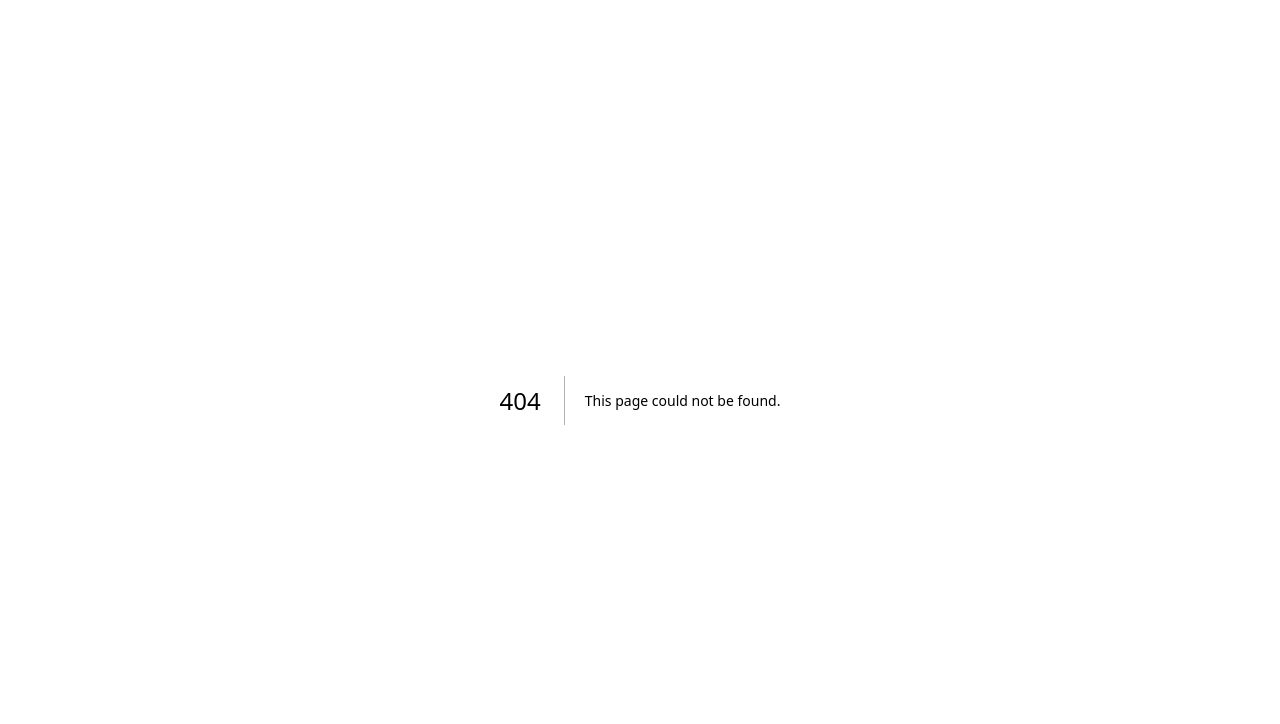
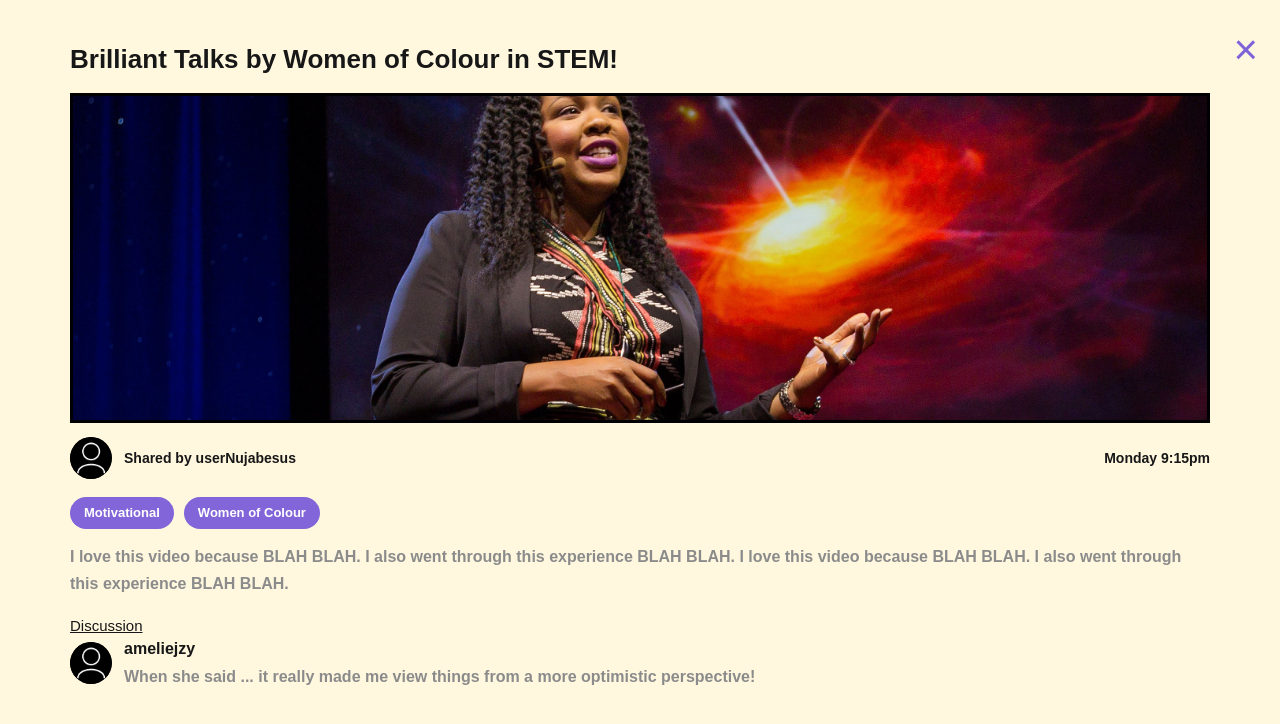
Before and after one commit to nujabesus/stemsista, a Next.js app: page /Media in a window 1280 px wide. Before the commit this address had no page. Shown: the top 724 px of the page. Built offline with nearby package versions, Linux system fonts and the light colour scheme.

Commit message:
added media page UI and popup component

```diff
--- /dev/null
+++ b/app/Media/media.css
@@ -0,0 +1,99 @@
+.media-page {
+  min-height: 100vh;
+  background: white;
+  padding: 0;
+  font-family: Arial, sans-serif;
+}
+
+.media-card {
+  width: 100vw;
+  min-height: 100vh;
+  background: #fff8df;
+  padding: 40px 70px;
+  position: relative;
+  overflow-y: auto;
+}
+
+.close-button {
+  position: absolute;
+  top: 18px;
+  right: 22px;
+  border: none;
+  background: transparent;
+  color: #7f63d9;
+  font-size: 42px;
+  cursor: pointer;
+}
+
+.media-card h1 {
+  font-size: 26px;
+  margin-bottom: 14px;
+  font-weight: 800;
+}
+
+.media-image {
+  width: 100%;
+  height: 330px;
+  object-fit: cover;
+  border: 3px solid black;
+}
+
+.media-meta {
+  display: flex;
+  justify-content: space-between;
+  align-items: center;
+  margin-top: 14px;
+  font-size: 14px;
+}
+
+.user,
+.comment {
+  display: flex;
+  align-items: center;
+  gap: 12px;
+}
+
+.avatar {
+  width: 42px;
+  height: 42px;
+  border-radius: 50%;
+  background: black;
+  color: white;
+  display: flex;
+  align-items: center;
+  justify-content: center;
+}
+
+.tags {
+  display: flex;
+  gap: 10px;
+  margin-top: 18px;
+}
+
+.tags span {
+  background: #8265d8;
+  color: white;
+  padding: 6px 14px;
+  border-radius: 20px;
+  font-weight: bold;
+  font-size: 13px;
+}
+
+.description {
+  margin-top: 14px;
+  color: #8b8b8b;
+  font-weight: 600;
+  line-height: 1.7;
+}
+
+.media-card h3 {
+  margin-top: 18px;
+  font-size: 15px;
+  text-decoration: underline;
+}
+
+.comment p {
+  margin: 4px 0 0;
+  color: #8b8b8b;
+  font-weight: 600;
+}
--- /dev/null
+++ b/app/Media/page.tsx
@@ -0,0 +1,52 @@
+import "./media.css";
+
+export default function MediaPage() {
+  return (
+    <main className="media-page">
+      <section className="media-card">
+        <button className="close-button">×</button>
+
+        <h1>Brilliant Talks by Women of Colour in STEM!</h1>
+
+        <img
+          className="media-image"
+          src="/stem-talk.jpg"
+          alt="Woman giving a STEM talk"
+        />
+
+        <div className="media-meta">
+          <div className="user">
+            <img className="avatar" src="/profphoto.png" alt="profile" />
+            <strong>Shared by userNujabesus</strong>
+          </div>
+
+          <strong>Monday 9:15pm</strong>
+        </div>
+
+        <div className="tags">
+          <span>Motivational</span>
+          <span>Women of Colour</span>
+        </div>
+
+        <p className="description">
+          I love this video because BLAH BLAH. I also went through this
+          experience BLAH BLAH. I love this video because BLAH BLAH. I also
+          went through this experience BLAH BLAH.
+        </p>
+
+        <h3>Discussion</h3>
+
+        <div className="comment">
+          <img className="avatar" src="/profphoto.png" alt="profile" />
+          <div>
+            <strong>ameliejzy</strong>
+            <p>
+              When she said ... it really made me view things from a more
+              optimistic perspective!
+            </p>
+          </div>
+        </div>
+      </section>
+    </main>
+  );
+}
```
Also changed, not shown: public/profphoto.png (added), public/stem-talk.jpg (added).
